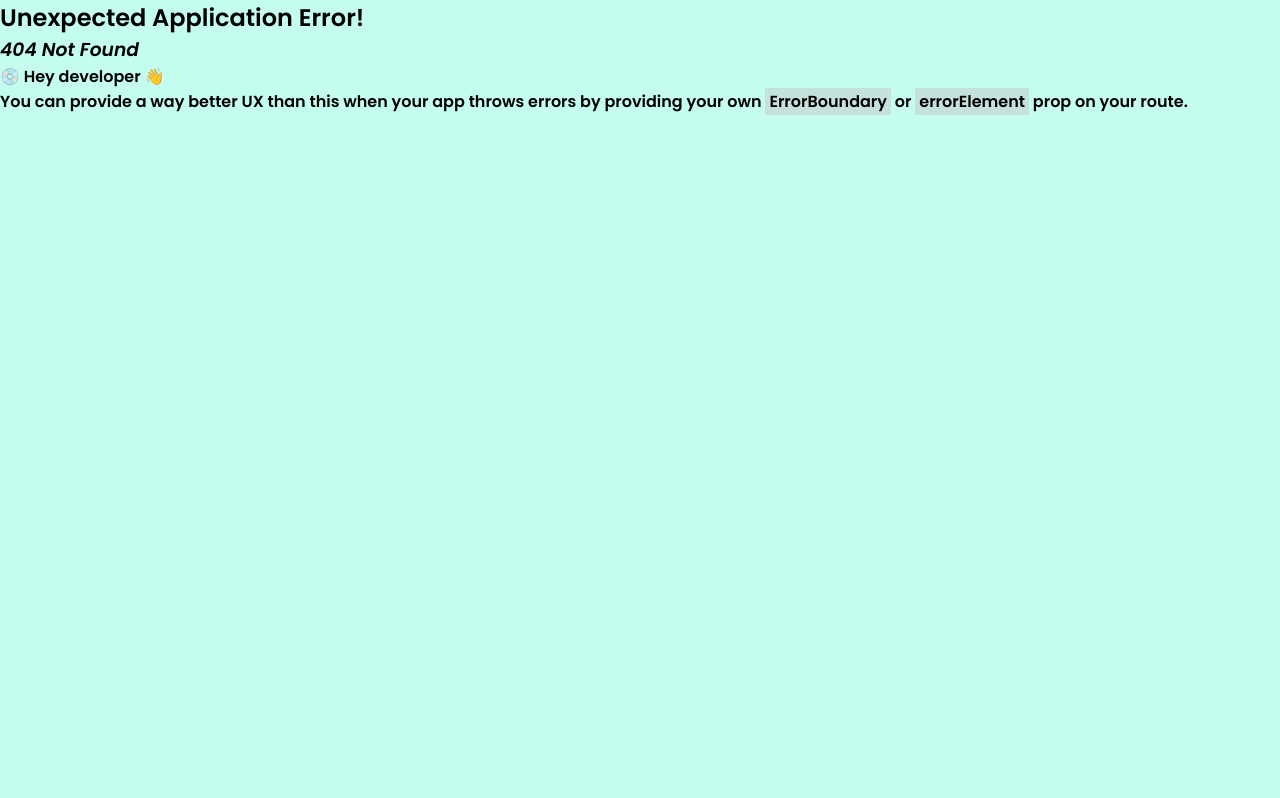
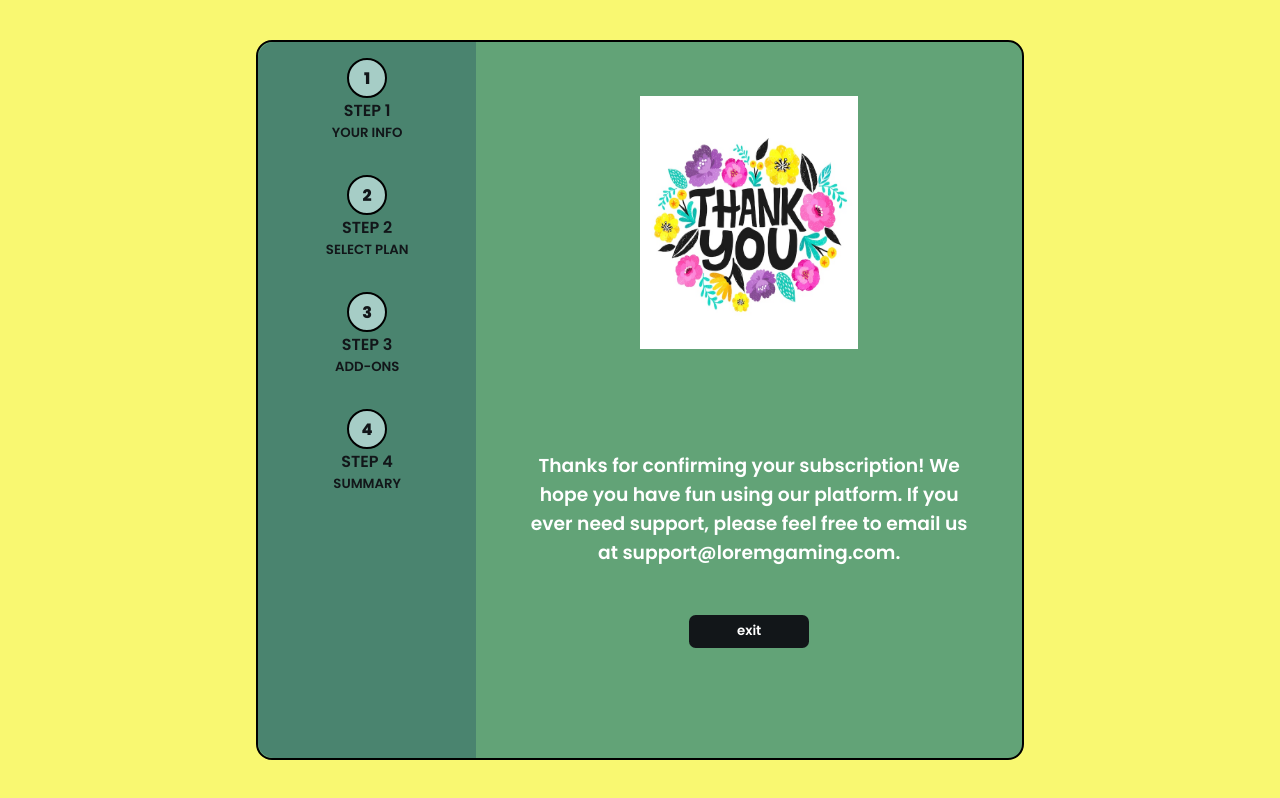
Before and after one commit to sagar56780/multistepapp, a React (Create React App) app: page /form5 in a window 1280 px wide. Before the commit this address had no page. Built offline with nearby package versions, Linux system fonts and the light colour scheme.

Commit message:
final commit

```diff
--- a/src/App.jsx
+++ b/src/App.jsx
@@ -6,6 +6,7 @@ import FormTwo from "./components/forms/FormTwo";
 
 import Container from "./components/Container";
 import { Children, createContext } from "react";
+import FormFive from "./components/forms/FormFive";
 export let MyContext=createContext();
 let student={
   name:'sagar'
@@ -34,6 +35,10 @@ const App = () => {
           path: "form4",
           element: <FormFour />,
         },
+        {
+          path: "form5",
+          element: <FormFive/>
+        }
       ],
     },
   ]);
--- /dev/null
+++ b/src/components/forms/FormFive.jsx
@@ -0,0 +1,22 @@
+import React from 'react'
+import thankyou from "../assets/thank-you-handwritten-inscription-hand-drawn-lettering-thank-you-calligraphy-thank-you-card-flower-frame_106033-59.jpg"
+import { useNavigate } from 'react-router-dom'
+
+const FormFive = () => {
+    let nav=useNavigate();
+  return (
+      <form className="form5">
+          <div className="form-container">
+            <div className='img-container' > <img  src={thankyou} alt="" height="70%" width="40%" /></div>
+            <div className='thank-you-msg'>
+                  <h3>Thanks for confirming your subscription! We hope you have fun using our platform. If you ever need support, please feel free to email us at support@loremgaming.com.</h3>
+
+            </div>
+          </div>
+          <center><button onClick={nav('/')}>exit</button></center>
+
+      </form>
+  )
+}
+
+export default FormFive
--- a/src/components/forms/FormFour.jsx
+++ b/src/components/forms/FormFour.jsx
@@ -1,17 +1,23 @@
 import React from "react";
 import Buttons from "../Buttons";
-import { useLocation } from "react-router-dom";
+import { useLocation, useNavigate } from "react-router-dom";
 
 const FormFour = () => {
+  let nav=useNavigate();
   let sum = 0;
   // fetching data from formTheee
   let location = useLocation();
   let formFoureData = location.state;
 
   console.log(formFoureData);
+  let handleSubmit=()=>{
+    console.log('submit ');
+
+    nav('/form5');
+  }
 
   return (
-    <form className="form4">
+    <form className="form4" onSubmit={handleSubmit}>
       <div className="form-container">
         <h1>Finishing up</h1>
         <p>Double-check everything looks OK before confirming.</p> <br />
--- a/src/index.css
+++ b/src/index.css
@@ -17,7 +17,7 @@ body {
   -webkit-font-smoothing: antialiased;
   -moz-osx-font-smoothing: grayscale;
   display: flex;
-  background-color: #c4fcef;
+  background-color: #f9f871;
 }
 
 .container {
@@ -33,21 +33,28 @@ section {
   display: flex;
   height: 90vh;
   color: white;
-  width: 70vw;
+  width: 60vw;
   border: 2px solid black;
-  background: #845ec2;
+  background: #62a377;
 }
 
 article {
-  border-radius: 1em;
-  background: #b39cd0;
-  margin: 0.3em;
-  height: 97%;
+  display: flex;
+  flex-direction: column;
+
+  background: #4a846f;
+  border-top-left-radius: 1em;
+  border-bottom-left-radius: 1em;
+  height: 100%;
   width: 40%;
-  border: solid blue;
 }
 
 .step {
+
+  display: flex;
+  flex-direction: column;
+  text-align: center;
+  color: #121619;
   margin: 1em;
   align-items: center;
   column-gap: 1em;
@@ -64,10 +71,12 @@ article {
   justify-content: center;
   align-items: center;
   font-weight: 800;
+
   height: 2.5em;
   width: 2.5em;
   border: 2px solid black;
   border-radius: 5em;
+  background: #a6cdc6;
 }
 
 form {
@@ -82,7 +91,7 @@ form {
   flex-direction: column;
   height: 80%;
 }
-.add-on-container{
+.add-on-container {
   margin-top: 2em;
   flex-direction: column;
   display: flex;
@@ -163,12 +172,14 @@ button:hover {
 
 .active {
   text-decoration: none;
-  background: cadetblue;
+  background: #62a377;
 
   .num {
     background: #02271e;
     color: white;
   }
+     border-top-left-radius: 1em;
+
 }
 
 .fa-gamepad {
@@ -233,7 +244,22 @@ button:hover {
   height: 1.5em;
   width: 1.5em;
 }
+/* for form5 */
+.form5 {
+  margin: 0;
+}
 
+.thank-you-msg {
+  margin: 3em;
+  text-align: center;
+}
+.img-container {
+  height: 100%;
+  width: 100%;
+  display: flex;
+  justify-content: center;
+  align-items: center;
+}
 /* this is css for fetch data from FormThree  */
 
 .plan-card-data {
@@ -275,34 +301,30 @@ li {
     font-size: small;
   }
 }
-@media only screen and (max-width:500px) {
-
-  #root{
+@media only screen and (max-width: 500px) {
+  #root {
     height: 100vh;
   }
-  .container{
+  .container {
     display: flex;
     flex-direction: column;
     width: 100vw;
     height: 100%;
   }
-  section{
+  section {
     height: 100%;
     width: 100%;
     border: none;
     border-radius: 0;
   }
-  article{
+  article {
     margin: 0;
     border-radius: 0;
     border: none;
     height: 20%;
     width: 100%;
     display: flex;
-
+    flex-direction:row;
   }
 
-
-
-
 }
```
Also changed, not shown: src/components/assets/thank-you-handwritten-inscription-hand-drawn-lettering-thank-you-calligraphy-thank-you-card-flower-frame_106033-59.jpg (added).
